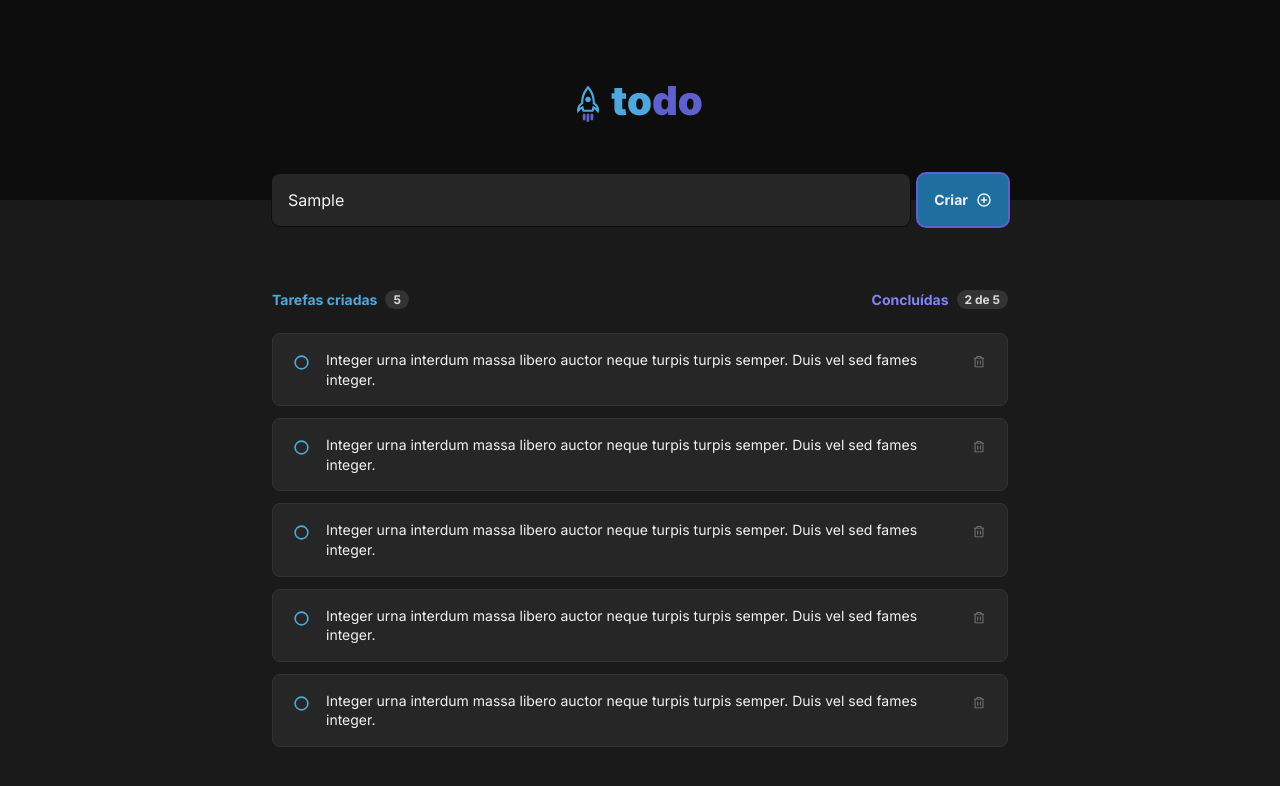
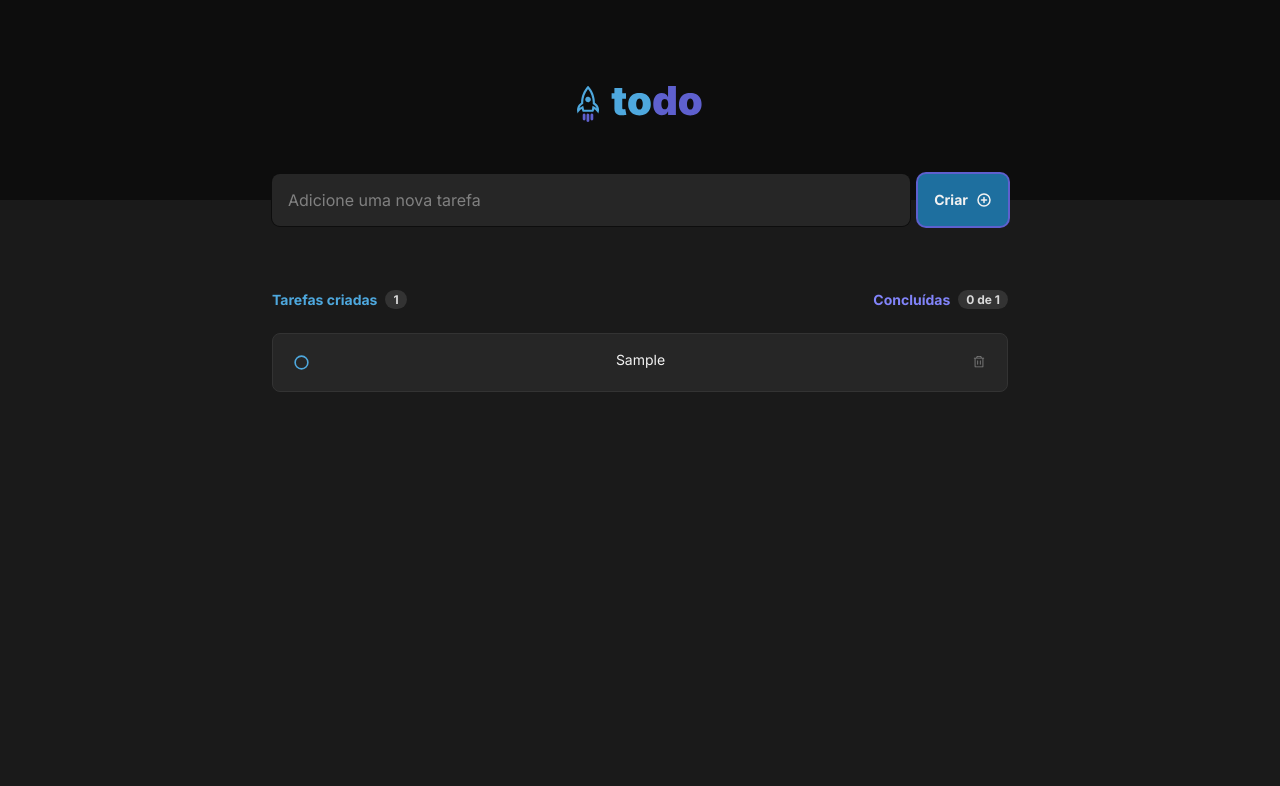
Before and after one commit to victorbadaro/ignite-reactjs-todo, a React (Vite) app: page / in a window 1280 px wide. Both pictures are taken after typing "Sample" into the empty fields and a click on the button "Criar". Shown: the top 786 px of the page. Built offline with nearby package versions, Linux system fonts and the light colour scheme.

Commit message:
feat: add context and custom hook to handle tasks between components

```diff
--- a/src/App.tsx
+++ b/src/App.tsx
@@ -1,13 +1,20 @@
 import { PlusCircle } from '@phosphor-icons/react';
-import type { FormEvent } from 'react';
+import { type FormEvent, useState } from 'react';
 import { Header } from './components/Header';
 import { TasksList } from './components/TasksList';
+import { useTasks } from './hooks/useTasks';
 
 import styles from './App.module.css';
 
 export function App() {
+	const [description, setDescription] = useState('');
+	const { createTask } = useTasks();
+
 	function handleCreateTask(event: FormEvent) {
 		event.preventDefault();
+
+		createTask(description);
+		setDescription('');
 	}
 
 	return (
@@ -16,7 +23,13 @@ export function App() {
 
 			<main className={styles.wrapper}>
 				<form onSubmit={handleCreateTask}>
-					<input type="text" placeholder="Adicione uma nova tarefa" />
+					<input
+						type="text"
+						name="description"
+						placeholder="Adicione uma nova tarefa"
+						value={description}
+						onChange={(event) => setDescription(event.target.value)}
+					/>
 
 					<button type="submit">
 						<span>Criar</span>
--- a/src/components/Task/index.tsx
+++ b/src/components/Task/index.tsx
@@ -1,22 +1,29 @@
+import type { Task as TaskType } from '@/contexts/TasksContext';
+import { useTasks } from '@/hooks/useTasks';
 import { CheckCircle, Circle, Trash } from '@phosphor-icons/react';
-import { useState } from 'react';
 
 import styles from './styles.module.css';
 
-export function Task() {
-	const [isTaskDone, setIsTaskDone] = useState(false);
+interface TaskProps extends TaskType {}
+
+export function Task({ id, description, isDone }: TaskProps) {
+	const { toggleCheckTask, deleteTask } = useTasks();
 
 	function handleCheckTask() {
-		setIsTaskDone((prev) => !prev);
+		toggleCheckTask(id);
+	}
+
+	function handleDeleteTask() {
+		deleteTask(id);
 	}
 
 	return (
 		<div className={styles.task}>
 			<button type="button" onClick={handleCheckTask}>
-				{isTaskDone ? <CheckCircle size={17} weight="fill" color="#5e60ce" /> : <Circle size={17} weight="bold" color="#4ea8de" />}
+				{isDone ? <CheckCircle size={17} weight="fill" color="#5e60ce" /> : <Circle size={17} weight="bold" color="#4ea8de" />}
 			</button>
-			<p>Integer urna interdum massa libero auctor neque turpis turpis semper. Duis vel sed fames integer.</p>
-			<button type="button">
+			<p>{description}</p>
+			<button type="button" onClick={handleDeleteTask}>
 				<Trash size={14} />
 			</button>
 		</div>
--- a/src/components/TasksList/index.tsx
+++ b/src/components/TasksList/index.tsx
@@ -1,28 +1,32 @@
+import { useTasks } from '@/hooks/useTasks';
 import { Task } from '../Task';
 
 import styles from './styles.module.css';
 
 export function TasksList() {
+	const { tasks } = useTasks();
+	const doneTasks = tasks.filter((task) => task.isDone);
+
 	return (
 		<div className={styles['tasks-container']}>
 			<header>
 				<div>
 					<strong>Tarefas criadas</strong>
-					<span>5</span>
+					<span>{tasks.length}</span>
 				</div>
 
 				<div>
 					<strong>Concluídas</strong>
-					<span>2 de 5</span>
+					<span>
+						{doneTasks.length} de {tasks.length}
+					</span>
 				</div>
 			</header>
 
 			<div className={styles.tasks}>
-				<Task />
-				<Task />
-				<Task />
-				<Task />
-				<Task />
+				{tasks.map((task) => (
+					<Task key={task.id} id={task.id} description={task.description} isDone={task.isDone} />
+				))}
 			</div>
 		</div>
 	);
--- /dev/null
+++ b/src/contexts/TasksContext.tsx
@@ -0,0 +1,56 @@
+import { type ReactNode, createContext, useState } from 'react';
+
+export interface Task {
+	id: string;
+	description: string;
+	isDone: boolean;
+}
+
+interface TasksContextData {
+	tasks: Task[];
+	createTask: (description: string) => void;
+	toggleCheckTask: (taskId: string) => void;
+	deleteTask: (taskId: string) => void;
+}
+
+interface TasksProviderProps {
+	children: ReactNode;
+}
+
+const TasksContext = createContext<TasksContextData>({} as TasksContextData);
+
+function TasksProvider({ children }: TasksProviderProps) {
+	const [tasks, setTasks] = useState<Task[]>([]);
+
+	function createTask(description: string) {
+		const newTask: Task = {
+			id: crypto.randomUUID(),
+			description,
+			isDone: false
+		};
+
+		setTasks((prev) => [...prev, newTask]);
+	}
+
+	function toggleCheckTask(taskId: string) {
+		const updatedTasks = tasks.map((task) => {
+			if (task.id === taskId) {
+				task.isDone = !task.isDone;
+			}
+
+			return task;
+		});
+
+		setTasks(updatedTasks);
+	}
+
+	function deleteTask(taskId: string) {
+		const filteredTasks = tasks.filter((tasks) => tasks.id !== taskId);
+
+		setTasks(filteredTasks);
+	}
+
+	return <TasksContext.Provider value={{ tasks, createTask, toggleCheckTask, deleteTask }}>{children}</TasksContext.Provider>;
+}
+
+export { TasksContext, TasksProvider };
--- /dev/null
+++ b/src/hooks/useTasks.ts
@@ -0,0 +1,8 @@
+import { TasksContext } from '@/contexts/TasksContext';
+import { useContext } from 'react';
+
+export function useTasks() {
+	const context = useContext(TasksContext);
+
+	return context;
+}
--- a/src/main.tsx
+++ b/src/main.tsx
@@ -1,8 +1,13 @@
 import { createRoot } from 'react-dom/client';
 import { App } from './App';
+import { TasksProvider } from './contexts/TasksContext';
 
 import './index.css';
 
 const container = document.getElementById('root');
 
-createRoot(container!).render(<App />);
+createRoot(container!).render(
+	<TasksProvider>
+		<App />
+	</TasksProvider>
+);
```
